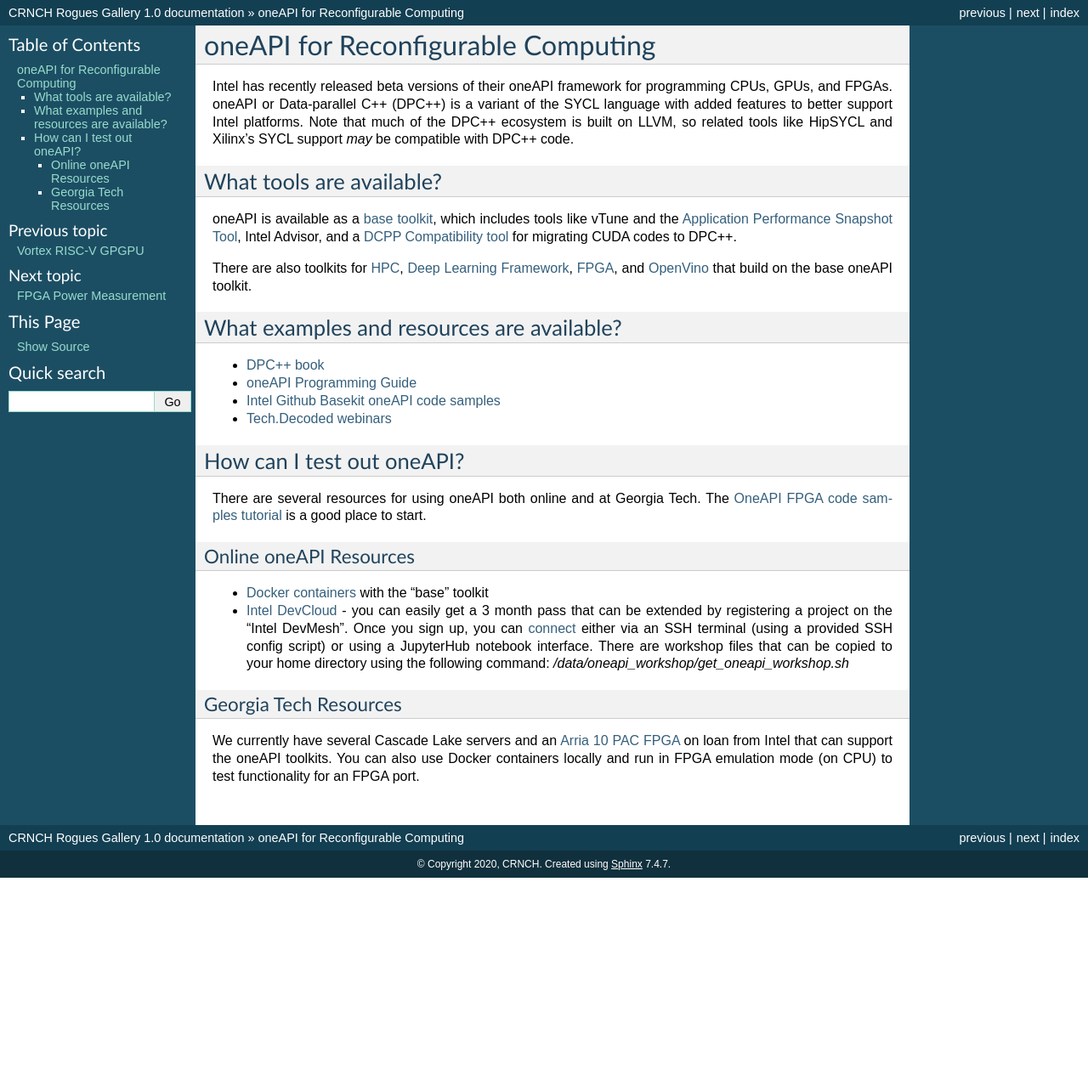
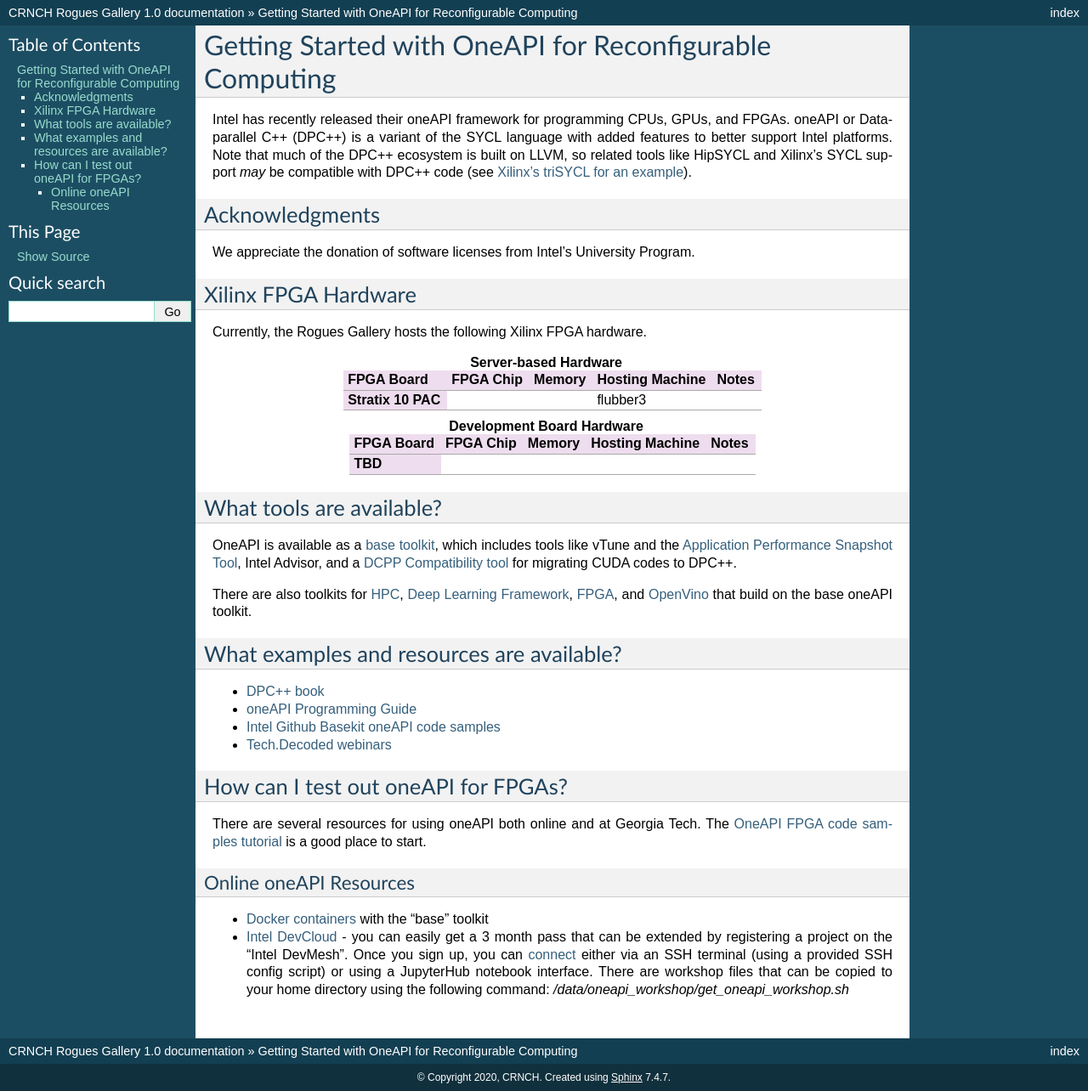
Before and after one commit to gt-crnch-rg/read-the-docs, a Sphinx documentation site: the page built from docs/reconfig/intel/oneapi-fpga-getting-started.rst, in a window 1280 px wide. Shown: the whole page at 85% size. Built offline with Sphinx 7.4.7, drawn with Linux system fonts in a browser that asks for light colours; pages that are not in the unit, such as notebooks, are missing from menus; before the commit the page ends 1033 px from its top, so only the background shows below that.

Commit message:
Update and rename oneapi-fpga.rst to oneapi-fpga-getting-started.rst

```diff
--- a/docs/reconfig/intel/oneapi-fpga.rst
+++ b/docs/reconfig/intel/oneapi-fpga-getting-started.rst
@@ -1,13 +1,57 @@
 ============
-oneAPI for Reconfigurable Computing
+Getting Started with OneAPI for Reconfigurable Computing
 ============
 
-Intel has recently released beta versions of their oneAPI framework for programming CPUs, GPUs, and FPGAs. oneAPI or Data-parallel C++ (DPC++) is a variant of the SYCL language with added features to better support Intel platforms. Note that much of the DPC++ ecosystem is built on LLVM, so related tools like HipSYCL and Xilinx's SYCL support *may* be compatible with DPC++ code.
+Intel has recently released their oneAPI framework for programming CPUs, GPUs, and FPGAs. oneAPI or Data-parallel C++ (DPC++) is a variant of the SYCL language with added features to better support Intel platforms. Note that much of the DPC++ ecosystem is built on LLVM, so related tools like HipSYCL and Xilinx's SYCL support *may* be compatible with DPC++ code (see `Xilinx's triSYCL for an example <https://github.com/triSYCL/sycl/blob/sycl/unified/next/sycl/doc/GettingStartedXilinxFPGA.md>`__).
+
+
+Acknowledgments
+---------------
+We appreciate the donation of software licenses from Intel's University Program.
+
+Xilinx FPGA Hardware
+--------------------
+
+Currently, the Rogues Gallery hosts the following Xilinx FPGA hardware.
+
+.. list-table:: **Server-based Hardware**
+    :widths: auto
+    :header-rows: 1
+    :stub-columns: 1
+
+    * - FPGA Board
+      - FPGA Chip
+      - Memory
+      - Hosting Machine
+      - Notes
+    * - Stratix 10 PAC
+      -
+      -
+      - flubber3
+      -
+
+
+.. list-table:: **Development Board Hardware**
+    :widths: auto
+    :header-rows: 1
+    :stub-columns: 1
+
+    * - FPGA Board
+      - FPGA Chip
+      - Memory
+      - Hosting Machine
+      - Notes
+    * - TBD
+      -
+      -
+      -
+      -
+
 
 What tools are available?
 ----------------------------
 
-oneAPI is available as a `base toolkit <https://software.intel.com/en-us/oneapi/base-kit>`_, which includes tools like vTune and the `Application Performance Snapshot Tool <https://software.intel.com/en-us/node/836966>`_, Intel Advisor, and a `DCPP Compatibility tool <https://software.intel.com/en-us/articles/release-notes-for-intel-dpcpp-compatibility-tool>`_ for migrating CUDA codes to DPC++.
+OneAPI is available as a `base toolkit <https://software.intel.com/en-us/oneapi/base-kit>`_, which includes tools like vTune and the `Application Performance Snapshot Tool <https://software.intel.com/en-us/node/836966>`_, Intel Advisor, and a `DCPP Compatibility tool <https://software.intel.com/en-us/articles/release-notes-for-intel-dpcpp-compatibility-tool>`_ for migrating CUDA codes to DPC++.
 
 There are also toolkits for `HPC <https://software.intel.com/en-us/oneapi/hpc-kit>`_, `Deep Learning Framework <https://software.intel.com/en-us/oneapi/dlfd-kit>`_, `FPGA <https://software.intel.com/en-us/oneapi/fpga>`_, and `OpenVino  <https://software.intel.com/en-us/openvino-toolkit>`_ that build on the base oneAPI toolkit.
 
@@ -19,19 +63,12 @@
 * `Intel Github Basekit oneAPI code samples <https://github.com/intel/basekit-code-samples>`_
 * `Tech.Decoded webinars <https://techdecoded.intel.io>`_
 
-How can I test out oneAPI?
+How can I test out oneAPI for FPGAs?
 ----------------------------
 
 There are several resources for using oneAPI both online and at Georgia Tech. The `OneAPI FPGA code samples tutorial <https://www.intel.com/content/www/us/en/developer/articles/code-sample/explore-dpcpp-through-intel-fpga-code-samples.html>`__ is a good place to start.
-
-
 
 Online oneAPI Resources
 ~~~~~~~~~~~~~~~~~~~~~~
 * `Docker containers <https://github.com/intel/oneapi-containers>`_ with the "base" toolkit
 * `Intel DevCloud <https://intelsoftwaresites.secure.force.com/devcloud/oneapi>`_ - you can easily get a 3 month pass that can be extended by registering a project on the "Intel DevMesh". Once you sign up, you can `connect <https://devcloud.intel.com/oneapi/connect/>`_ either via an SSH terminal (using a provided SSH config script) or using a JupyterHub notebook interface. There are workshop files that can be copied to your home directory using the following command: `/data/oneapi_workshop/get_oneapi_workshop.sh`
-
-Georgia Tech Resources
-~~~~~~~~~~~~~~~~~~~~~~
-
-We currently have several Cascade Lake servers and an `Arria 10 PAC FPGA <https://www.intel.com/content/www/us/en/programmable/products/boards_and_kits/dev-kits/altera/acceleration-card-arria-10-gx/overview.html>`_ on loan from Intel that can support the oneAPI toolkits. You can also use Docker containers locally and run in FPGA emulation mode (on CPU) to test functionality for an FPGA port.
```
